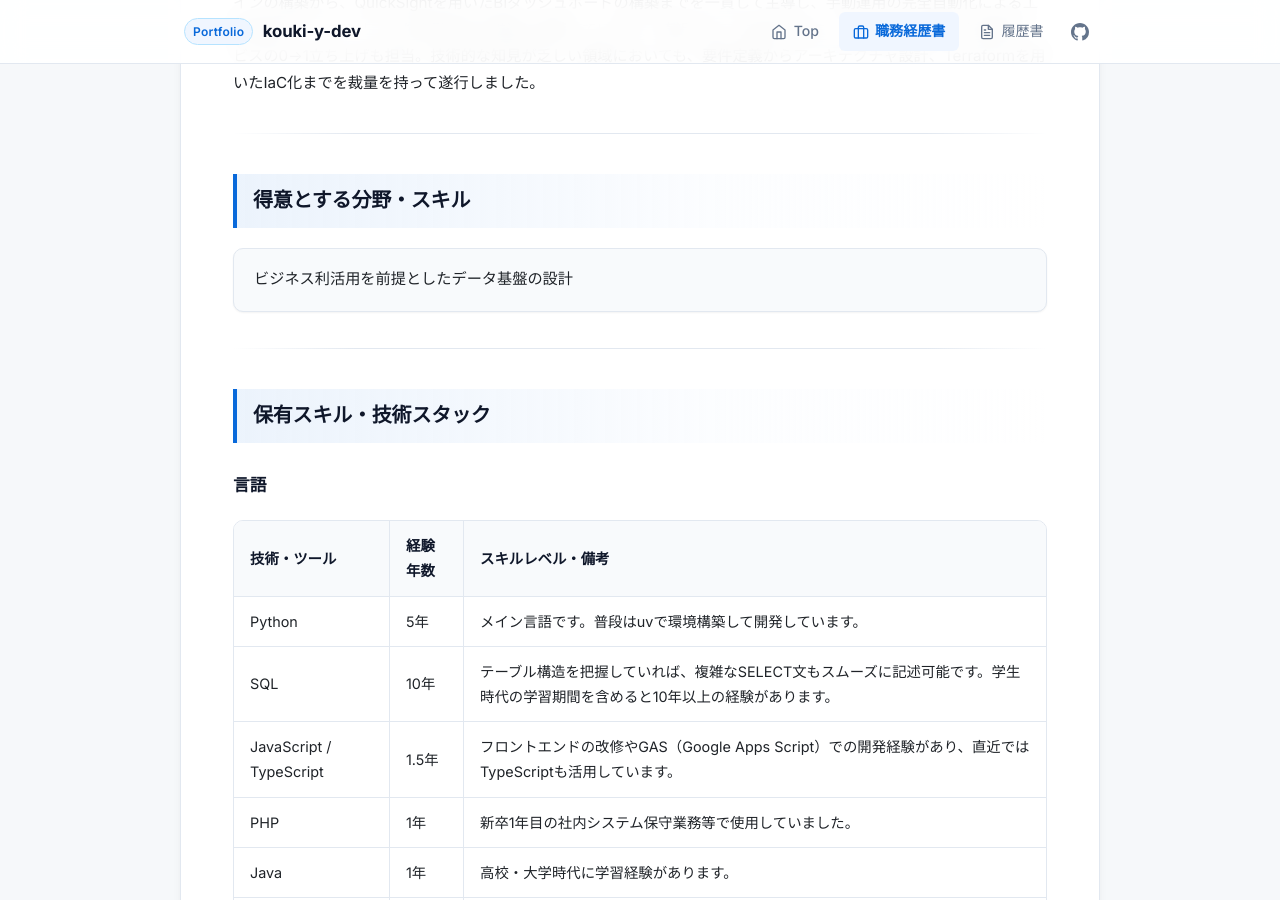
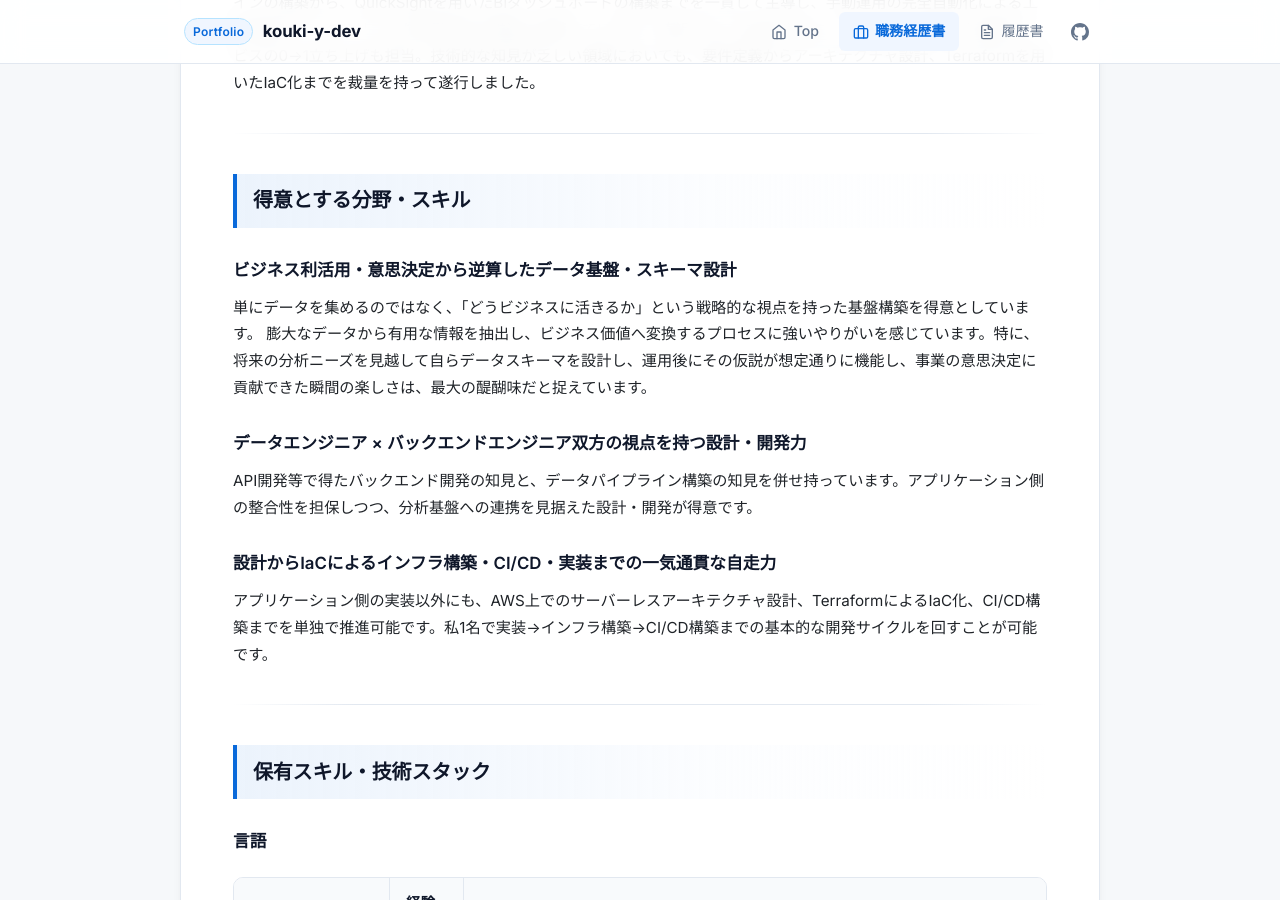
Before and after one commit to kouki-y-dev/about-me, a Jekyll site: the page built from docs/resume.md, in a window 1280 px wide and 900 px high, scrolled down 766 px. Built offline with Jekyll 4.4.1, drawn with Linux system fonts in a browser that asks for light colours; our own code applies the rules of GitHub Pages for plain Markdown files.

Commit message:
update: 得意とする分野・スキル

```diff
--- a/docs/resume.md
+++ b/docs/resume.md
@@ -21,7 +21,18 @@
 
 ## 得意とする分野・スキル
 
-- ビジネス利活用を前提としたデータ基盤の設計
+### ビジネス利活用・意思決定から逆算したデータ基盤・スキーマ設計
+
+単にデータを集めるのではなく、「どうビジネスに活きるか」という戦略的な視点を持った基盤構築を得意としています。
+膨大なデータから有用な情報を抽出し、ビジネス価値へ変換するプロセスに強いやりがいを感じています。特に、将来の分析ニーズを見越して自らデータスキーマを設計し、運用後にその仮説が想定通りに機能し、事業の意思決定に貢献できた瞬間の楽しさは、最大の醍醐味だと捉えています。
+
+### データエンジニア × バックエンドエンジニア双方の視点を持つ設計・開発力
+
+API開発等で得たバックエンド開発の知見と、データパイプライン構築の知見を併せ持っています。アプリケーション側の整合性を担保しつつ、分析基盤への連携を見据えた設計・開発が得意です。
+
+### 設計からIaCによるインフラ構築・CI/CD・実装までの一気通貫な自走力
+
+アプリケーション側の実装以外にも、AWS上でのサーバーレスアーキテクチャ設計、TerraformによるIaC化、CI/CD構築までを単独で推進可能です。私1名で実装→インフラ構築→CI/CD構築までの基本的な開発サイクルを回すことが可能です。
 
 ---
 
```
